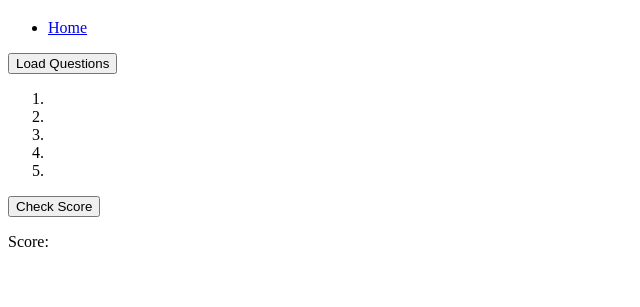
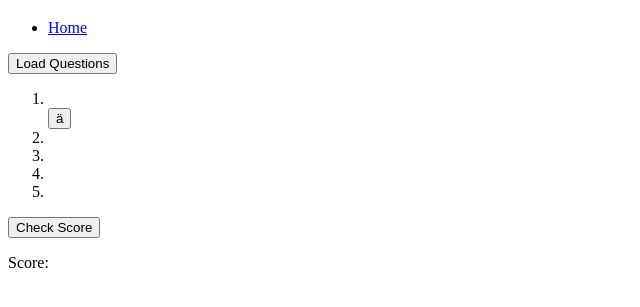
Before and after one commit to RalphLynch/germanGrammarWebsite, a website: page website/adjectives1.html in a window 1280 px wide. Shown: the part 61-368 px from the top of the page, without its empty margins (0-640 px from the left). Drawn offline with Linux system fonts and the light colour scheme.

Commit message:
First prototype for inserting characters

```diff
--- a/website/adjectives1.html
+++ b/website/adjectives1.html
@@ -18,6 +18,7 @@
     <form action="javascript:checkAnswers('adjectives1')" id="quiz" autocomplete="off">
         <ol>
             <li id="question1"></li>
+            <button type="button" onclick="insertCharacter('ä', 'question1')">ä</button>
             <li id="question2"></li>
             <li id="question3"></li>
             <li id="question4"></li>
--- a/website/script.js
+++ b/website/script.js
@@ -51,3 +51,8 @@ async function checkAnswers(exercise) {
     console.log("final: " + score);
     document.getElementById("score").innerHTML = score;
 }
+
+function insertCharacter(character, textBoxId) {
+    let textBox = document.getElementById(textBoxId).value;
+    document.getElementById(textBoxId).value = textBox + character;
+}
```
